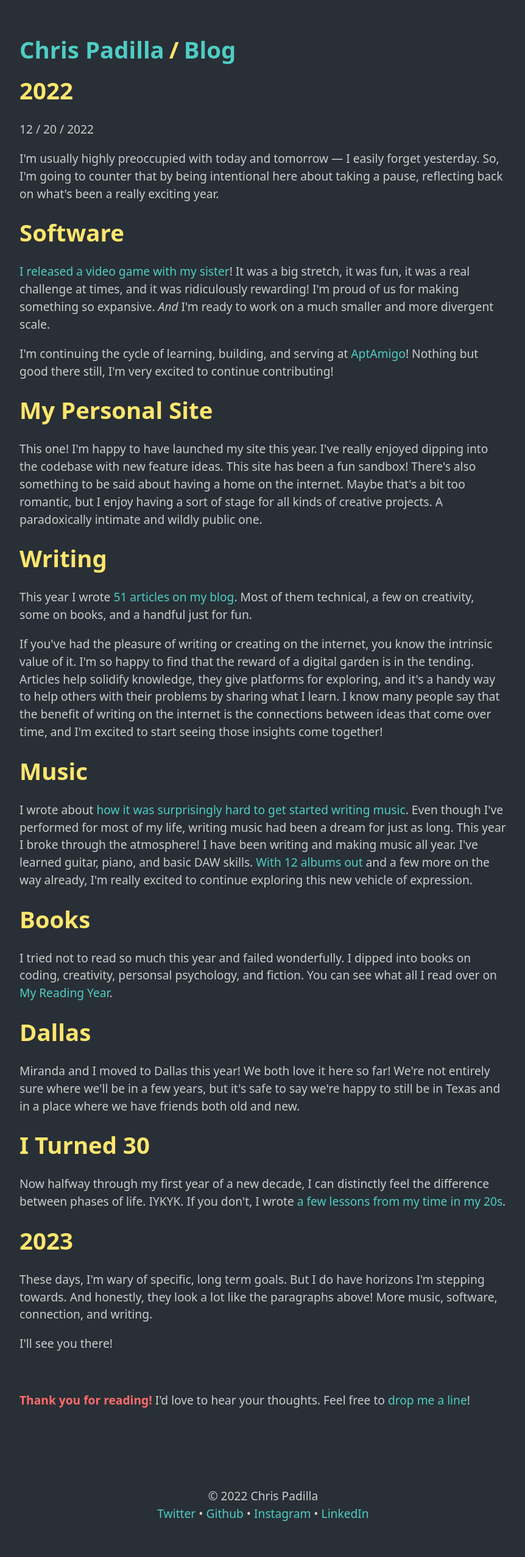
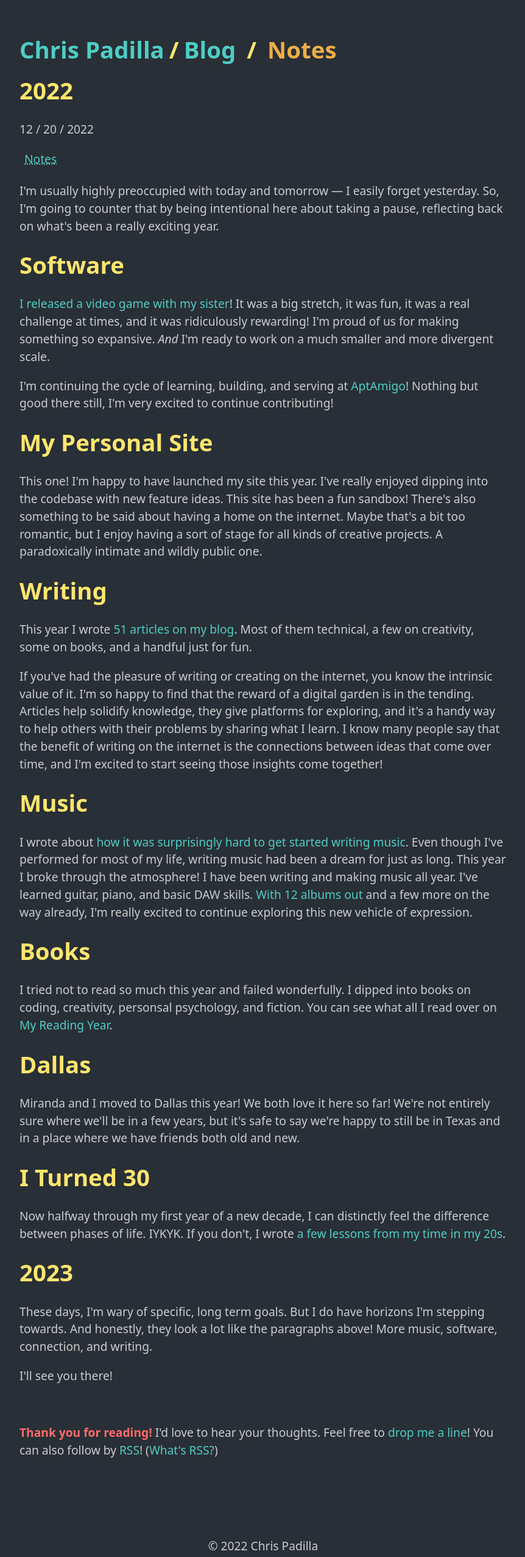
Before and after one commit to cdpadilla42/chrisdpadilla.com, a Next.js app: page /2022 in a window 1280 px wide. Shown: the top 2553 px of the page at 61% size, without its empty margins (208-1070 px from the left). Before the commit the page ends 2505 px from the top, so only its background shows below. Built offline with nearby package versions, Linux system fonts and the light colour scheme.

Commit message:
Display tags on pages. RSS Prompt.

```diff
--- a/components/header.js
+++ b/components/header.js
@@ -10,9 +10,11 @@ export default function Header({ section, tag }) {
       {tag && (
         <>
           <span className="header_divider">/</span>{' '}
-          <span className="header_tag" data-tag={tag}>
-            {tag}
-          </span>
+          <Link href={`/blog/${tag}`}>
+            <a data-tag={tag} className="header_tag">
+              {tag}
+            </a>
+          </Link>{' '}
         </>
       )}
     </>
--- a/components/post-header.js
+++ b/components/post-header.js
@@ -2,6 +2,7 @@ import Avatar from '../components/avatar';
 import DateFormatter from '../components/date-formatter';
 import CoverImage from '../components/cover-image';
 import PostTitle from '../components/post-title';
+import Link from 'next/link';
 
 export default function PostHeader({ title, coverImage, date, tags }) {
   return (
@@ -11,11 +12,15 @@ export default function PostHeader({ title, coverImage, date, tags }) {
         <div>
           <DateFormatter dateString={date} />
         </div>
-        {/* <div className="tags">
-          {tags.map((tag) => (
-            <span key={tag}>{tag}</span>
+        <div className="tags">
+          {tags.map((tag, i) => (
+            <Link href={`/blog/${tag}`} key={tag}>
+              <a className="tagslist_tag" data-tag={tag}>
+                {tag}
+              </a>
+            </Link>
           ))}
-        </div> */}
+        </div>
       </div>
       <div>
         <CoverImage title={title} src={coverImage} height={620} width={1240} />
--- a/components/rssSvg.js
+++ b/components/rssSvg.js
@@ -3,7 +3,7 @@ import React from 'react';
 
 const RssSvg = () => {
   return (
-    <Link href="/rss.xml">
+    <Link href="/api/feed">
       <a>
         <svg
           class="icon"
@@ -11,6 +11,7 @@ const RssSvg = () => {
           viewBox="0 0 24 24"
           height="32"
           width="32"
+          style={{ position: 'relative', top: '4px' }}
         >
           <path
             fill="currentColor"
--- a/pages/[slug].js
+++ b/pages/[slug].js
@@ -9,9 +9,15 @@ import Head from 'next/head';
 import PostHeader from '../components/post-header';
 import PostBody from '../components/post-body';
 import Link from 'next/link';
+import { primaryTags } from '../lib/minorBlogTags';
 
 export default function Post({ post, morePosts, preview }) {
   const router = useRouter();
+  const postPrimaryTags = post.tags.filter((tag) => primaryTags.includes(tag));
+  let pageTag;
+  if (postPrimaryTags.length >= 1) {
+    pageTag = postPrimaryTags[0];
+  }
   return (
     <Layout
       preview={preview}
@@ -19,7 +25,7 @@ export default function Post({ post, morePosts, preview }) {
       title={`${post.title} | Chris Padilla`}
     >
       <Container>
-        <Header section="blog" />
+        <Header section="blog" tag={pageTag} />
         {router.isFallback ? (
           <PostTitle>Loading…</PostTitle>
         ) : (
@@ -42,7 +48,11 @@ export default function Post({ post, morePosts, preview }) {
               <Link href="/contact">
                 <a>drop me a line</a>
               </Link>
-              !
+              ! You can also follow by{' '}
+              <Link href="/api/feed">
+                <a>RSS</a>
+              </Link>
+              ! (<a href="https://aboutfeeds.com/">What's RSS?</a>)
             </aside>
             <script src="../"></script>
           </>
--- a/pages/blog/index.js
+++ b/pages/blog/index.js
@@ -40,6 +40,13 @@ export default function Blog({ allPosts }) {
           </Link>
           .
         </p>
+        <p>
+          You can follow by{' '}
+          <Link href="/api/feed">
+            <a>RSS</a>
+          </Link>
+          ! (<a href="https://aboutfeeds.com/">What's RSS?</a>)
+        </p>
         <p>Take a look by topic:</p>
         <TagsNav />
         <ul className="bloglist">
```
